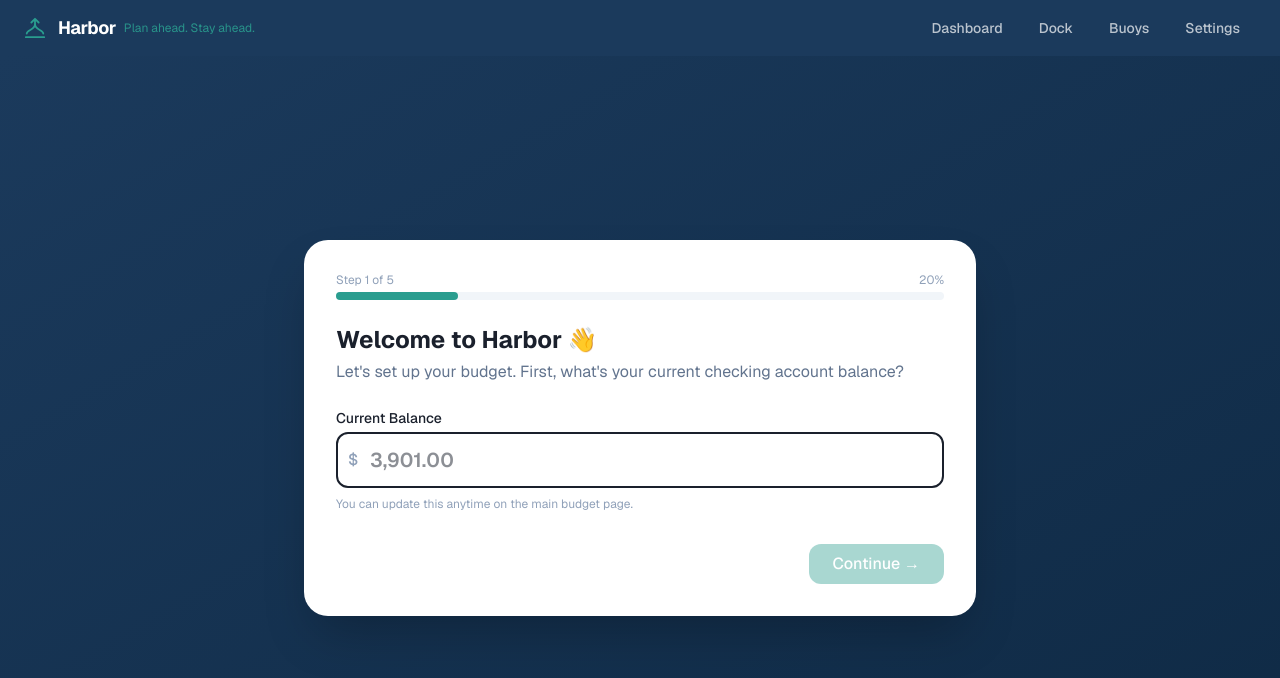
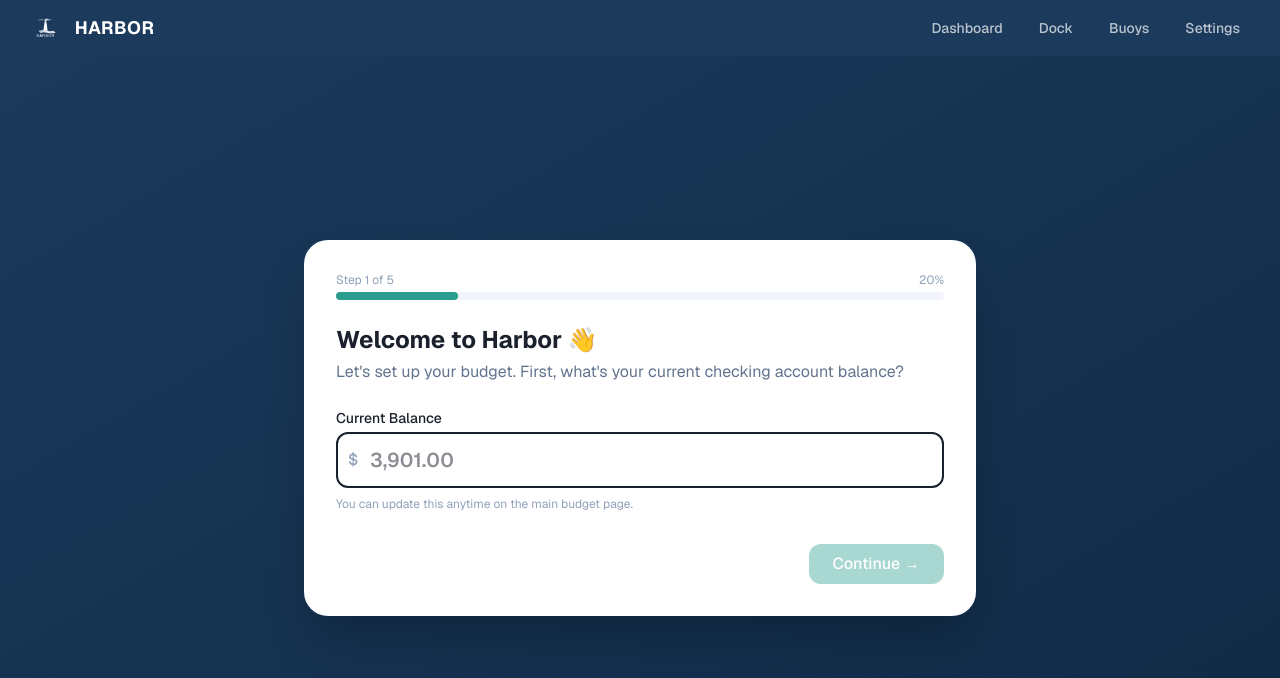
Before and after one commit to brenjgard/mybudget, a Next.js app: page /setup in a window 1280 px wide. Shown: the top 678 px of the page. Built offline with nearby package versions, Linux system fonts and the light colour scheme.

Commit message:
logo/favicon

```diff
--- a/app/components/NavBar.tsx
+++ b/app/components/NavBar.tsx
@@ -15,16 +15,15 @@ export default function NavBar() {
 
   return (
     <nav className="bg-harbor-navy text-white px-6 h-14 flex items-center justify-between shadow-lg flex-shrink-0">
-      <div className="flex items-center gap-3">
-        <svg width="22" height="22" viewBox="0 0 24 24" fill="none" stroke="currentColor" strokeWidth="2" strokeLinecap="round" strokeLinejoin="round" className="text-harbor-teal">
-          <path d="M12 2v6M8 6l4-4 4 4" />
-          <path d="M3 18c0-4 9-4 9-10M21 18c0-4-9-4-9-10" />
-          <path d="M2 22h20" />
-        </svg>
-        <div className="flex items-center gap-2">
-          <span className="font-bold text-lg tracking-tight">Harbor</span>
-          <span className="hidden sm:inline text-xs text-harbor-teal opacity-90">Plan ahead. Stay ahead.</span>
-        </div>
+      <div className="flex items-center gap-2">
+        <img
+          src="/harbor-logo.svg"
+          alt="Harbor"
+          className="h-8 w-auto brightness-0 invert"
+        />
+        <span className="font-bold text-white text-lg tracking-wide">
+          HARBOR
+        </span>
       </div>
       <div className="flex items-center gap-1">
         {NAV_LINKS.map(({ href, label }) => {
--- a/app/layout.tsx
+++ b/app/layout.tsx
@@ -11,6 +11,9 @@ const geistSans = Geist({
 export const metadata: Metadata = {
   title: "Harbor",
   description: "Plan ahead. Stay ahead.",
+  icons: {
+    icon: "/harbor-logo.svg",
+  },
 };
 
 export default function RootLayout({
```
Also changed, not shown: public/favicon.svg (added), public/harbor-logo.svg (added).
